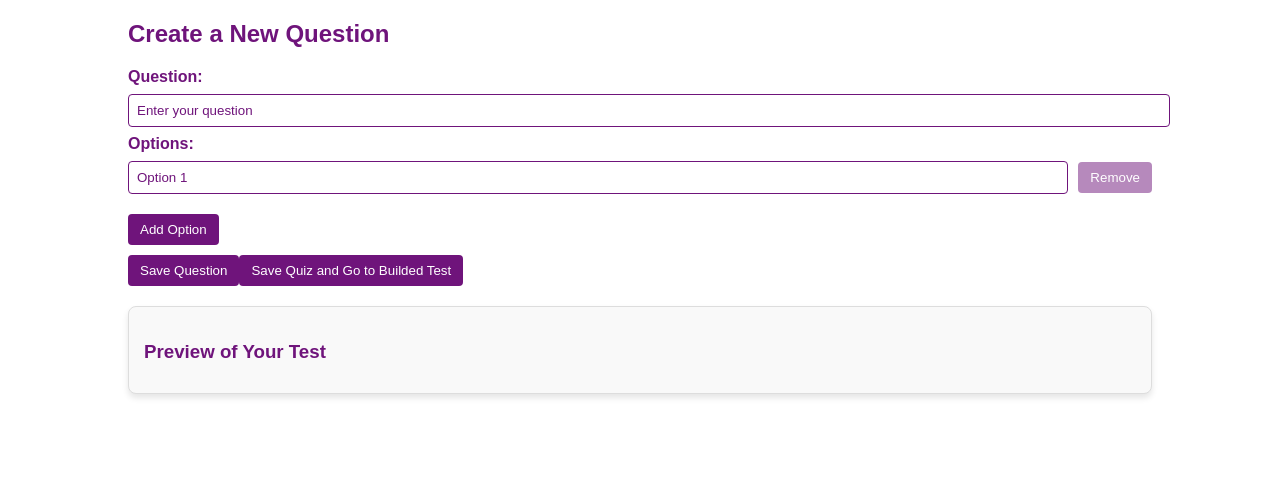
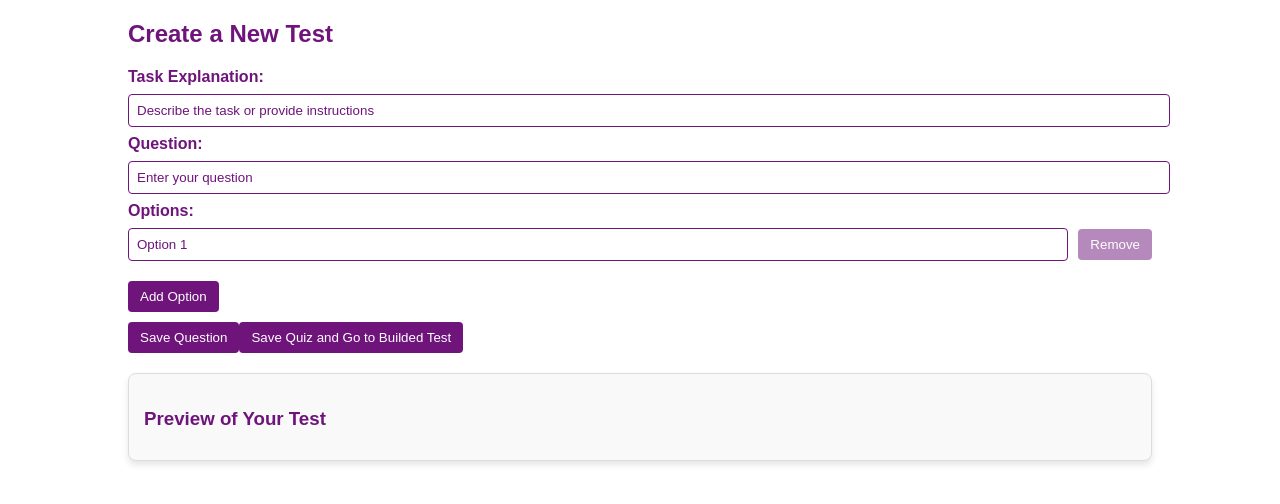
Before and after one commit to t0rn1k3/english-promoter, a React (Create React App) app: page / in a window 1280 px wide. Shown: the top 504 px of the page. Built offline with nearby package versions, Linux system fonts and the light colour scheme.

Commit message:
make rendered text non copyable in builder test component

```diff
--- a/src/components/quiz/builded-test/BuildedTest.css
+++ b/src/components/quiz/builded-test/BuildedTest.css
@@ -1,3 +1,9 @@
+.non-copyable {
+  user-select: none;
+  -webkit-user-select: none;
+  -moz-user-select: none;
+  -ms-user-select: none;
+}
 .builder-quiz {
   margin-top: 20px;
   padding: 10px;
@@ -17,3 +23,12 @@
   list-style: disc;
   padding-left: 20px;
 }
+.builded-h2 h2 {
+  font-size: 50px;
+  margin: 0;
+}
+.builded-h2 p {
+  font-size: 20px;
+  margin: 0;
+  color: #b5b0b6;
+}
--- a/src/components/quiz/builded-test/BuildedTest.js
+++ b/src/components/quiz/builded-test/BuildedTest.js
@@ -1,15 +1,25 @@
 import React from "react";
 import { useLocation } from "react-router-dom";
+import "./BuildedTest.css";
 
 const BuildedTest = () => {
   const location = useLocation();
-  const { questionsList } = location.state || { questionsList: [] };
+  const { taskExplanation, questionsList } = location.state || {
+    taskExplanation: "",
+    questionsList: [],
+  };
 
   return (
     <div className="builded-test">
-      <h2>Builded Test</h2>
+      <div className="builded-h2">
+        <h2>ინგლისური ენა</h2>
+        <p>იმიტირებული ტესტირება</p>
+      </div>
+      <div>
+        <p>{taskExplanation}</p>
+      </div>
       {questionsList.map((q) => (
-        <div key={q.id} className="question-item">
+        <div key={q.id} className="question-item non-copyable">
           <p>
             <strong>
               {q.id}. {q.question}
--- a/src/components/quiz/test-builder/TestBuilder.js
+++ b/src/components/quiz/test-builder/TestBuilder.js
@@ -5,11 +5,16 @@ import { FontAwesomeIcon } from "@fortawesome/react-fontawesome";
 import "./TestBuilder.css";
 
 const TestBuilder = () => {
+  const [taskExplanation, setTaskExplanation] = useState("");
   const [question, setQuestion] = useState("");
   const [options, setOptions] = useState([""]);
   const [questionsList, setQuestionsList] = useState([]);
   const navigate = useNavigate();
   const optionRefs = useRef([]);
+
+  const handleTaskExplanationChange = (e) => {
+    setTaskExplanation(e.target.value);
+  };
 
   const handleQuestionChange = (e) => {
     setQuestion(e.target.value);
@@ -55,6 +60,12 @@ const TestBuilder = () => {
     optionRefs.current = [];
   };
 
+  const saveQuizAndNavigate = () => {
+    navigate("/test", {
+      state: { taskExplanation, questionsList },
+    });
+  };
+
   const deleteQuestion = (id) => {
     const updatedQuestions = questionsList
       .filter((q) => q.id !== id)
@@ -62,13 +73,20 @@ const TestBuilder = () => {
     setQuestionsList(updatedQuestions);
   };
 
-  const navigateToBuildedTest = () => {
-    navigate("/test", { state: { questionsList } });
-  };
-
   return (
     <div className="test-maker">
-      <h2>Create a New Question</h2>
+      <h2>Create a New Test</h2>
+
+      <div>
+        <label>Task Explanation:</label>
+        <input
+          type="text"
+          value={taskExplanation}
+          onChange={handleTaskExplanationChange}
+          placeholder="Describe the task or provide instructions"
+          rows="3"
+        />
+      </div>
 
       <div>
         <label>Question:</label>
@@ -109,7 +127,7 @@ const TestBuilder = () => {
         Save Question
       </button>
 
-      <button className="navigate-button" onClick={navigateToBuildedTest}>
+      <button className="navigate-button" onClick={saveQuizAndNavigate}>
         Save Quiz and Go to Builded Test
       </button>
 
```
